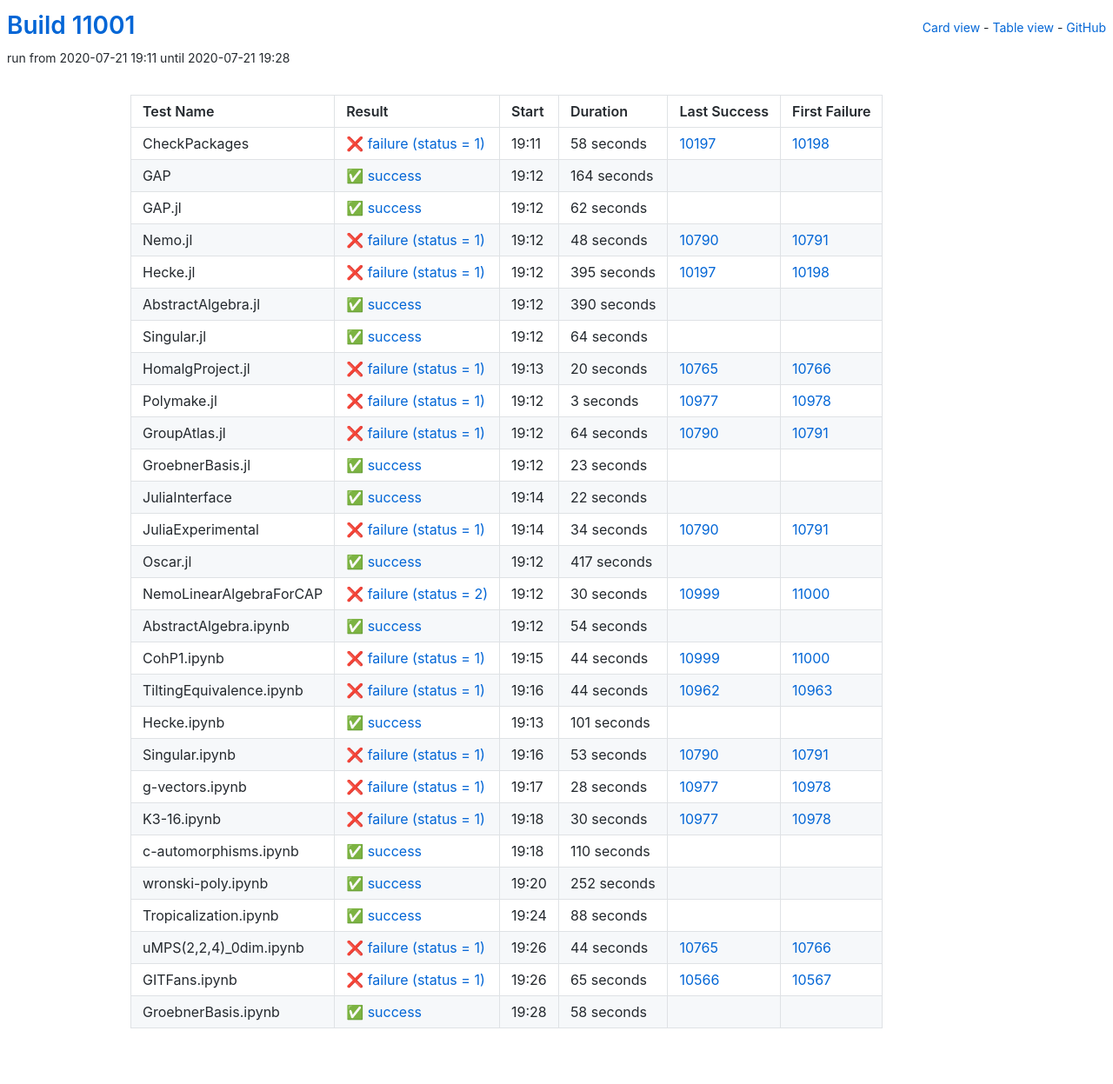
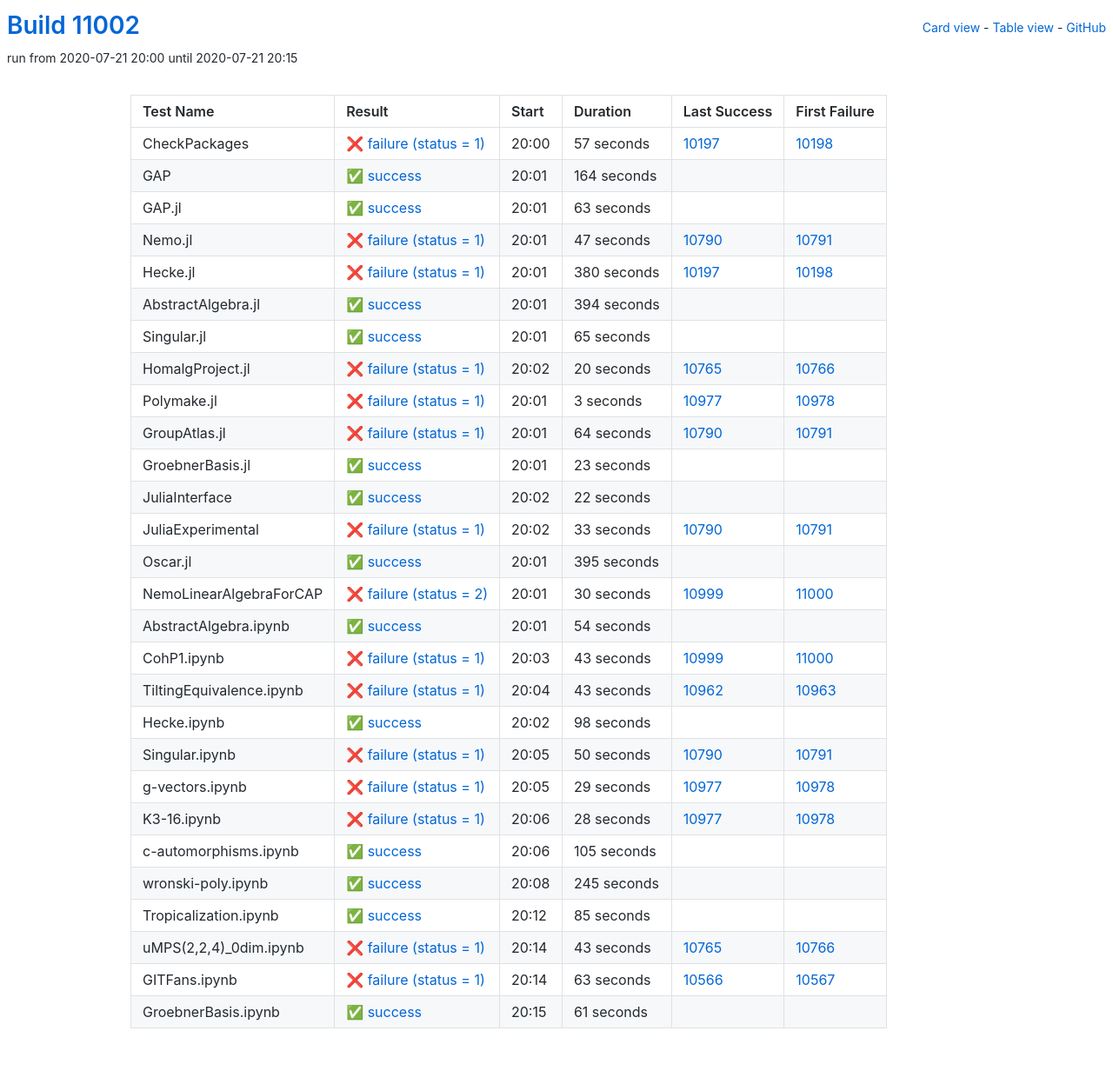
Before and after one commit to oscar-system/oscar-ci-status, a Jekyll site: the page built from table.html, in a window 1280 px wide. Shown: the whole page at 87% size. Built offline with Jekyll 4.4.1, drawn with Linux system fonts in a browser that asks for light colours.

Commit message:
Build #11002

```diff
--- a/_data/ci.yml
+++ b/_data/ci.yml
@@ -1,6 +1,6 @@
 ---
-build: 11001
-build_url: https://oscarci.mathematik.uni-kl.de/job/oscar/11001/
+build: 11002
+build_url: https://oscarci.mathematik.uni-kl.de/job/oscar/11002/
 job: oscar
 organization: oscar-system
 repo: oscar-ci-status
@@ -8,20 +8,20 @@
 tests:
 - name: CheckPackages
   id: checkpackages
-  log: https://oscarci.mathematik.uni-kl.de/job/oscar/11001/artifact/logs/build-11001/CheckPackages.log
-  start: 2020-07-21 19:11
+  log: https://oscarci.mathematik.uni-kl.de/job/oscar/11002/artifact/logs/build-11002/CheckPackages.log
+  start: 2020-07-21 20:00
   success: false
   exitcode: 1
   status: failure
-  duration: 58
+  duration: 57
   last_success: 10197
   last_success_url: https://oscarci.mathematik.uni-kl.de/job/oscar/10197/
   first_failure: 10198
   first_failure_url: https://oscarci.mathematik.uni-kl.de/job/oscar/10198/
 - name: GAP
   id: gap
-  log: https://oscarci.mathematik.uni-kl.de/job/oscar/11001/artifact/logs/build-11001/GAP.log
-  start: 2020-07-21 19:12
+  log: https://oscarci.mathematik.uni-kl.de/job/oscar/11002/artifact/logs/build-11002/GAP.log
+  start: 2020-07-21 20:01
   success: true
   exitcode: 0
   status: success
@@ -32,68 +32,68 @@
   first_failure_url:
 - name: GAP.jl
   id: gap-jl
-  log: https://oscarci.mathematik.uni-kl.de/job/oscar/11001/artifact/logs/build-11001/GAP.jl.log
-  start: 2020-07-21 19:12
+  log: https://oscarci.mathematik.uni-kl.de/job/oscar/11002/artifact/logs/build-11002/GAP.jl.log
+  start: 2020-07-21 20:01
   success: true
   exitcode: 0
   status: success
-  duration: 62
+  duration: 63
   last_success: false
   last_success_url:
   first_failure: false
   first_failure_url:
 - name: Nemo.jl
   id: nemo-jl
-  log: https://oscarci.mathematik.uni-kl.de/job/oscar/11001/artifact/logs/build-11001/Nemo.jl.log
-  start: 2020-07-21 19:12
+  log: https://oscarci.mathematik.uni-kl.de/job/oscar/11002/artifact/logs/build-11002/Nemo.jl.log
+  start: 2020-07-21 20:01
   success: false
   exitcode: 1
   status: failure
-  duration: 48
+  duration: 47
   last_success: 10790
   last_success_url: https://oscarci.mathematik.uni-kl.de/job/oscar/10790/
   first_failure: 10791
   first_failure_url: https://oscarci.mathematik.uni-kl.de/job/oscar/10791/
 - name: Hecke.jl
   id: hecke-jl
-  log: https://oscarci.mathematik.uni-kl.de/job/oscar/11001/artifact/logs/build-11001/Hecke.jl.log
-  start: 2020-07-21 19:12
+  log: https://oscarci.mathematik.uni-kl.de/job/oscar/11002/artifact/logs/build-11002/Hecke.jl.log
+  start: 2020-07-21 20:01
   success: false
   exitcode: 1
   status: failure
-  duration: 395
+  duration: 380
   last_success: 10197
   last_success_url: https://oscarci.mathematik.uni-kl.de/job/oscar/10197/
   first_failure: 10198
   first_failure_url: https://oscarci.mathematik.uni-kl.de/job/oscar/10198/
 - name: AbstractAlgebra.jl
   id: abstractalgebra-jl
-  log: https://oscarci.mathematik.uni-kl.de/job/oscar/11001/artifact/logs/build-11001/AbstractAlgebra.jl.log
-  start: 2020-07-21 19:12
+  log: https://oscarci.mathematik.uni-kl.de/job/oscar/11002/artifact/logs/build-11002/AbstractAlgebra.jl.log
+  start: 2020-07-21 20:01
   success: true
   exitcode: 0
   status: success
-  duration: 390
+  duration: 394
   last_success: false
   last_success_url:
   first_failure: false
   first_failure_url:
 - name: Singular.jl
   id: singular-jl
-  log: https://oscarci.mathematik.uni-kl.de/job/oscar/11001/artifact/logs/build-11001/Singular.jl.log
-  start: 2020-07-21 19:12
+  log: https://oscarci.mathematik.uni-kl.de/job/oscar/11002/artifact/logs/build-11002/Singular.jl.log
+  start: 2020-07-21 20:01
   success: true
   exitcode: 0
   status: success
-  duration: 64
+  duration: 65
   last_success: false
   last_success_url:
   first_failure: false
   first_failure_url:
 - name: HomalgProject.jl
   id: homalgproject-jl
-  log: https://oscarci.mathematik.uni-kl.de/job/oscar/11001/artifact/logs/build-11001/HomalgProject.jl.log
-  start: 2020-07-21 19:13
+  log: https://oscarci.mathematik.uni-kl.de/job/oscar/11002/artifact/logs/build-11002/HomalgProject.jl.log
+  start: 2020-07-21 20:02
   success: false
   exitcode: 1
   status: failure
@@ -104,8 +104,8 @@
   first_failure_url: https://oscarci.mathematik.uni-kl.de/job/oscar/10766/
 - name: Polymake.jl
   id: polymake-jl
-  log: https://oscarci.mathematik.uni-kl.de/job/oscar/11001/artifact/logs/build-11001/Polymake.jl.log
-  start: 2020-07-21 19:12
+  log: https://oscarci.mathematik.uni-kl.de/job/oscar/11002/artifact/logs/build-11002/Polymake.jl.log
+  start: 2020-07-21 20:01
   success: false
   exitcode: 1
   status: failure
@@ -116,8 +116,8 @@
   first_failure_url: https://oscarci.mathematik.uni-kl.de/job/oscar/10978/
 - name: GroupAtlas.jl
   id: groupatlas-jl
-  log: https://oscarci.mathematik.uni-kl.de/job/oscar/11001/artifact/logs/build-11001/GroupAtlas.jl.log
-  start: 2020-07-21 19:12
+  log: https://oscarci.mathematik.uni-kl.de/job/oscar/11002/artifact/logs/build-11002/GroupAtlas.jl.log
+  start: 2020-07-21 20:01
   success: false
   exitcode: 1
   status: failure
@@ -128,8 +128,8 @@
   first_failure_url: https://oscarci.mathematik.uni-kl.de/job/oscar/10791/
 - name: GroebnerBasis.jl
   id: groebnerbasis-jl
-  log: https://oscarci.mathematik.uni-kl.de/job/oscar/11001/artifact/logs/build-11001/GroebnerBasis.jl.log
-  start: 2020-07-21 19:12
+  log: https://oscarci.mathematik.uni-kl.de/job/oscar/11002/artifact/logs/build-11002/GroebnerBasis.jl.log
+  start: 2020-07-21 20:01
   success: true
   exitcode: 0
   status: success
@@ -140,8 +140,8 @@
   first_failure_url:
 - name: JuliaInterface
   id: juliainterface
-  log: https://oscarci.mathematik.uni-kl.de/job/oscar/11001/artifact/logs/build-11001/JuliaInterface.log
-  start: 2020-07-21 19:14
+  log: https://oscarci.mathematik.uni-kl.de/job/oscar/11002/artifact/logs/build-11002/JuliaInterface.log
+  start: 2020-07-21 20:02
   success: true
   exitcode: 0
   status: success
@@ -152,32 +152,32 @@
   first_failure_url:
 - name: JuliaExperimental
   id: juliaexperimental
-  log: https://oscarci.mathematik.uni-kl.de/job/oscar/11001/artifact/logs/build-11001/JuliaExperimental.log
-  start: 2020-07-21 19:14
+  log: https://oscarci.mathematik.uni-kl.de/job/oscar/11002/artifact/logs/build-11002/JuliaExperimental.log
+  start: 2020-07-21 20:02
   success: false
   exitcode: 1
   status: failure
-  duration: 34
+  duration: 33
   last_success: 10790
   last_success_url: https://oscarci.mathematik.uni-kl.de/job/oscar/10790/
   first_failure: 10791
   first_failure_url: https://oscarci.mathematik.uni-kl.de/job/oscar/10791/
 - name: Oscar.jl
   id: oscar-jl
-  log: https://oscarci.mathematik.uni-kl.de/job/oscar/11001/artifact/logs/build-11001/Oscar.jl.log
-  start: 2020-07-21 19:12
+  log: https://oscarci.mathematik.uni-kl.de/job/oscar/11002/artifact/logs/build-11002/Oscar.jl.log
+  start: 2020-07-21 20:01
   success: true
   exitcode: 0
   status: success
-  duration: 417
+  duration: 395
   last_success: false
   last_success_url:
   first_failure: false
   first_failure_url:
 - name: NemoLinearAlgebraForCAP
   id: nemolinearalgebraforcap
-  log: https://oscarci.mathematik.uni-kl.de/job/oscar/11001/artifact/logs/build-11001/NemoLinearAlgebraForCAP.log
-  start: 2020-07-21 19:12
+  log: https://oscarci.mathematik.uni-kl.de/job/oscar/11002/artifact/logs/build-11002/NemoLinearAlgebraForCAP.log
+  start: 2020-07-21 20:01
   success: false
   exitcode: 2
   status: failure
@@ -188,8 +188,8 @@
   first_failure_url: https://oscarci.mathematik.uni-kl.de/job/oscar/11000/
 - name: AbstractAlgebra.ipynb
   id: abstractalgebra-ipynb
-  log: https://oscarci.mathematik.uni-kl.de/job/oscar/11001/artifact/logs/build-11001/AbstractAlgebra.ipynb.log
-  start: 2020-07-21 19:12
+  log: https://oscarci.mathematik.uni-kl.de/job/oscar/11002/artifact/logs/build-11002/AbstractAlgebra.ipynb.log
+  start: 2020-07-21 20:01
   success: true
   exitcode: 0
   status: success
@@ -200,56 +200,68 @@
   first_failure_url:
 - name: CohP1.ipynb
   id: cohp1-ipynb
-  log: https://oscarci.mathematik.uni-kl.de/job/oscar/11001/artifact/logs/build-11001/CohP1.ipynb.log
-  start: 2020-07-21 19:15
+  log: https://oscarci.mathematik.uni-kl.de/job/oscar/11002/artifact/logs/build-11002/CohP1.ipynb.log
+  start: 2020-07-21 20:03
   success: false
   exitcode: 1
   status: failure
-  duration: 44
+  duration: 43
   last_success: 10999
   last_success_url: https://oscarci.mathematik.uni-kl.de/job/oscar/10999/
   first_failure: 11000
   first_failure_url: https://oscarci.mathematik.uni-kl.de/job/oscar/11000/
 - name: TiltingEquivalence.ipynb
   id: tiltingequivalence-ipynb
-  log: https://oscarci.mathematik.uni-kl.de/job/oscar/11001/artifact/logs/build-11001/TiltingEquivalence.ipynb.log
-  start: 2020-07-21 19:16
+  log: https://oscarci.mathematik.uni-kl.de/job/oscar/11002/artifact/logs/build-11002/TiltingEquivalence.ipynb.log
+  start: 2020-07-21 20:04
   success: false
   exitcode: 1
   status: failure
-  duration: 44
+  duration: 43
   last_success: 10962
   last_success_url: https://oscarci.mathematik.uni-kl.de/job/oscar/10962/
   first_failure: 10963
   first_failure_url: https://oscarci.mathematik.uni-kl.de/job/oscar/10963/
 - name: Hecke.ipynb
   id: hecke-ipynb
-  log: https://oscarci.mathematik.uni-kl.de/job/oscar/11001/artifact/logs/build-11001/Hecke.ipynb.log
-  start: 2020-07-21 19:13
+  log: https://oscarci.mathematik.uni-kl.de/job/oscar/11002/artifact/logs/build-11002/Hecke.ipynb.log
+  start: 2020-07-21 20:02
   success: true
   exitcode: 0
   status: success
-  duration: 101
+  duration: 98
   last_success: false
   last_success_url:
   first_failure: false
   first_failure_url:
 - name: Singular.ipynb
   id: singular-ipynb
-  log: https://oscarci.mathematik.uni-kl.de/job/oscar/11001/artifact/logs/build-11001/Singular.ipynb.log
-  start: 2020-07-21 19:16
+  log: https://oscarci.mathematik.uni-kl.de/job/oscar/11002/artifact/logs/build-11002/Singular.ipynb.log
+  start: 2020-07-21 20:05
   success: false
   exitcode: 1
   status: failure
-  duration: 53
+  duration: 50
   last_success: 10790
   last_success_url: https://oscarci.mathematik.uni-kl.de/job/oscar/10790/
   first_failure: 10791
   first_failure_url: https://oscarci.mathematik.uni-kl.de/job/oscar/10791/
 - name: g-vectors.ipynb
   id: g-vectors-ipynb
-  log: https://oscarci.mathematik.uni-kl.de/job/oscar/11001/artifact/logs/build-11001/g-vectors.ipynb.log
-  start: 2020-07-21 19:17
+  log: https://oscarci.mathematik.uni-kl.de/job/oscar/11002/artifact/logs/build-11002/g-vectors.ipynb.log
+  start: 2020-07-21 20:05
+  success: false
+  exitcode: 1
+  status: failure
+  duration: 29
+  last_success: 10977
+  last_success_url: https://oscarci.mathematik.uni-kl.de/job/oscar/10977/
+  first_failure: 10978
+  first_failure_url: https://oscarci.mathematik.uni-kl.de/job/oscar/10978/
+- name: K3-16.ipynb
+  id: k3-16-ipynb
+  log: https://oscarci.mathematik.uni-kl.de/job/oscar/11002/artifact/logs/build-11002/K3-16.ipynb.log
+  start: 2020-07-21 20:06
   success: false
   exitcode: 1
   status: failure
@@ -258,86 +270,74 @@
   last_success_url: https://oscarci.mathematik.uni-kl.de/job/oscar/10977/
   first_failure: 10978
   first_failure_url: https://oscarci.mathematik.uni-kl.de/job/oscar/10978/
-- name: K3-16.ipynb
-  id: k3-16-ipynb
-  log: https://oscarci.mathematik.uni-kl.de/job/oscar/11001/artifact/logs/build-11001/K3-16.ipynb.log
-  start: 2020-07-21 19:18
-  success: false
-  exitcode: 1
-  status: failure
-  duration: 30
-  last_success: 10977
-  last_success_url: https://oscarci.mathematik.uni-kl.de/job/oscar/10977/
-  first_failure: 10978
-  first_failure_url: https://oscarci.mathematik.uni-kl.de/job/oscar/10978/
 - name: c-automorphisms.ipynb
   id: c-automorphisms-ipynb
-  log: https://oscarci.mathematik.uni-kl.de/job/oscar/11001/artifact/logs/build-11001/c-automorphisms.ipynb.log
-  start: 2020-07-21 19:18
+  log: https://oscarci.mathematik.uni-kl.de/job/oscar/11002/artifact/logs/build-11002/c-automorphisms.ipynb.log
+  start: 2020-07-21 20:06
   success: true
   exitcode: 0
   status: success
-  duration: 110
+  duration: 105
   last_success: false
   last_success_url:
   first_failure: false
   first_failure_url:
 - name: wronski-poly.ipynb
   id: wronski-poly-ipynb
-  log: https://oscarci.mathematik.uni-kl.de/job/oscar/11001/artifact/logs/build-11001/wronski-poly.ipynb.log
-  start: 2020-07-21 19:20
+  log: https://oscarci.mathematik.uni-kl.de/job/oscar/11002/artifact/logs/build-11002/wronski-poly.ipynb.log
+  start: 2020-07-21 20:08
   success: true
   exitcode: 0
   status: success
-  duration: 252
+  duration: 245
   last_success: false
   last_success_url:
   first_failure: false
   first_failure_url:
 - name: Tropicalization.ipynb
   id: tropicalization-ipynb
-  log: https://oscarci.mathematik.uni-kl.de/job/oscar/11001/artifact/logs/build-11001/Tropicalization.ipynb.log
-  start: 2020-07-21 19:24
+  log: https://oscarci.mathematik.uni-kl.de/job/oscar/11002/artifact/logs/build-11002/Tropicalization.ipynb.log
+  start: 2020-07-21 20:12
   success: true
   exitcode: 0
   status: success
-  duration: 88
+  duration: 85
   last_success: false
   last_success_url:
   first_failure: false
   first_failure_url:
 - name: uMPS(2,2,4)_0dim.ipynb
   id: umps-2-2-4-0dim-ipynb
-  log: https://oscarci.mathematik.uni-kl.de/job/oscar/11001/artifact/logs/build-11001/uMPS-2-2-4-_0dim.ipynb.log
-  start: 2020-07-21 19:26
+  log: https://oscarci.mathematik.uni-kl.de/job/oscar/11002/artifact/logs/build-11002/uMPS-2-2-4-_0dim.ipynb.log
+  start: 2020-07-21 20:14
   success: false
   exitcode: 1
   status: failure
-  duration: 44
+  duration: 43
   last_success: 10765
   last_success_url: https://oscarci.mathematik.uni-kl.de/job/oscar/10765/
   first_failure: 10766
   first_failure_url: https://oscarci.mathematik.uni-kl.de/job/oscar/10766/
 - name: GITFans.ipynb
   id: gitfans-ipynb
-  log: https://oscarci.mathematik.uni-kl.de/job/oscar/11001/artifact/logs/build-11001/GITFans.ipynb.log
-  start: 2020-07-21 19:26
+  log: https://oscarci.mathematik.uni-kl.de/job/oscar/11002/artifact/logs/build-11002/GITFans.ipynb.log
+  start: 2020-07-21 20:14
   success: false
   exitcode: 1
   status: failure
-  duration: 65
+  duration: 63
   last_success: 10566
   last_success_url: https://oscarci.mathematik.uni-kl.de/job/oscar/10566/
   first_failure: 10567
   first_failure_url: https://oscarci.mathematik.uni-kl.de/job/oscar/10567/
 - name: GroebnerBasis.ipynb
   id: groebnerbasis-ipynb
-  log: https://oscarci.mathematik.uni-kl.de/job/oscar/11001/artifact/logs/build-11001/GroebnerBasis.ipynb.log
-  start: 2020-07-21 19:28
+  log: https://oscarci.mathematik.uni-kl.de/job/oscar/11002/artifact/logs/build-11002/GroebnerBasis.ipynb.log
+  start: 2020-07-21 20:15
   success: true
   exitcode: 0
   status: success
-  duration: 58
+  duration: 61
   last_success: false
   last_success_url:
   first_failure: false
```
Also changed, not shown: README.md.
